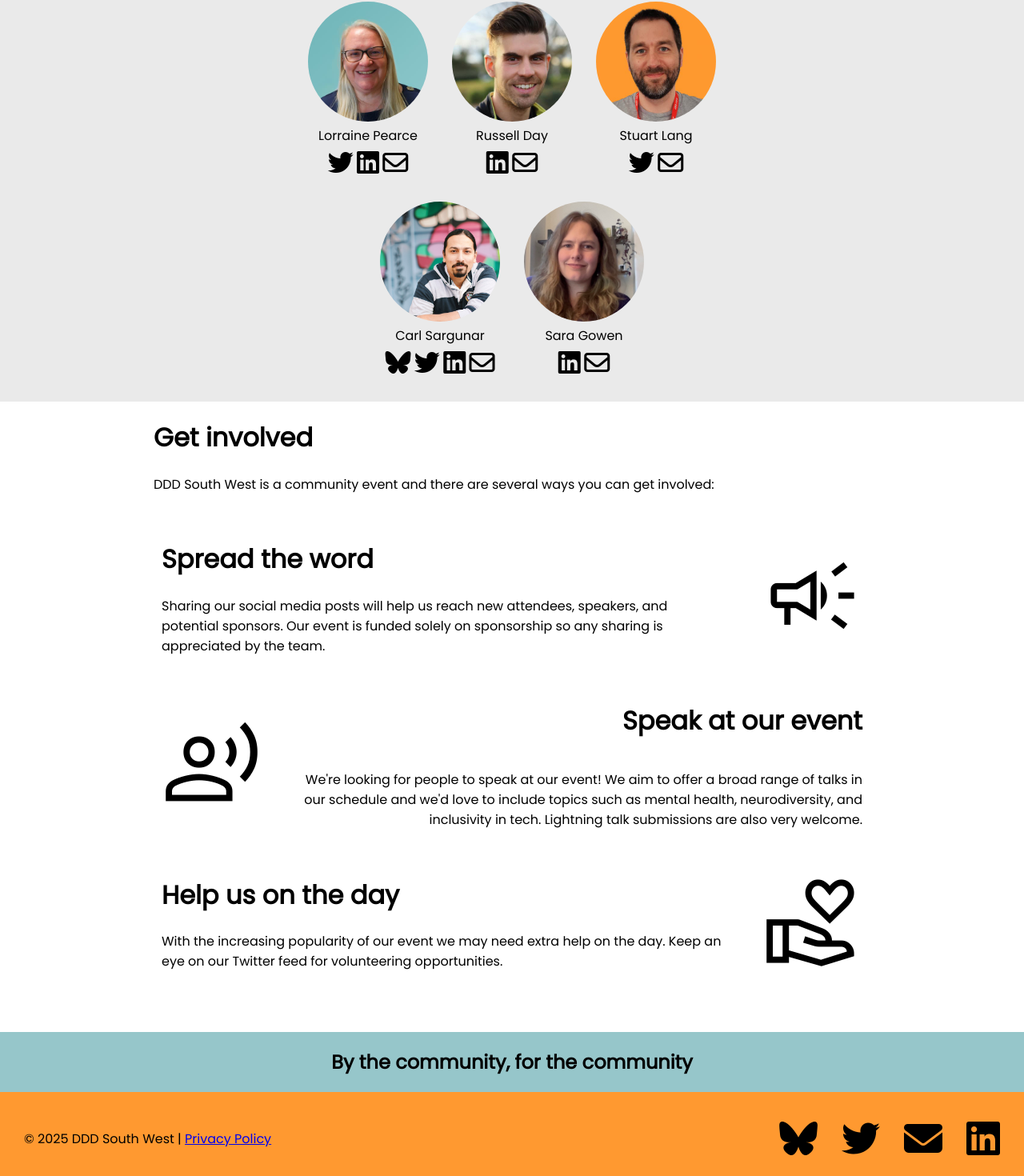
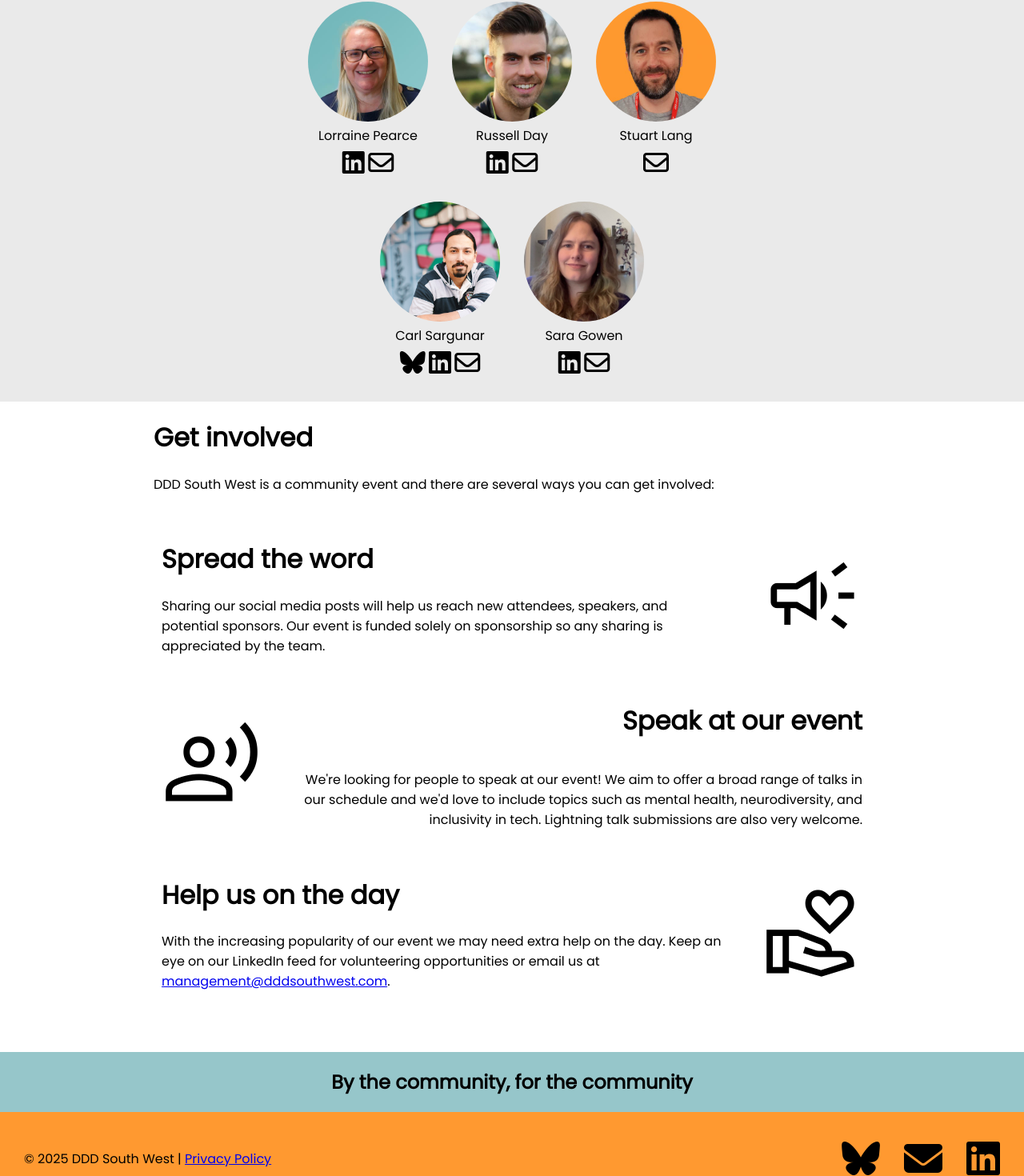
Before and after one commit to dddsw/dddsw-web, a SvelteKit app: page /about in a window 1280 px wide. Shown: the part 581-2051 px from the top of the page at 80% size. Built offline with nearby package versions, Linux system fonts and the light colour scheme.

Commit message:
Remove Twitter

```diff
--- a/src/lib/Footer.svelte
+++ b/src/lib/Footer.svelte
@@ -22,9 +22,6 @@
 			<div class="footer-right">
 				<a href="https://bsky.app/profile/dddsouthwest.bsky.social" target="_blank">
 					<i class="fa-brands fa-bluesky fa-3x" title="DDD South West BlueSky"></i>
-				</a>
-				<a href="https://twitter.com/dddsouthwest" target="_blank">
-					<i class="fa-brands fa-twitter fa-3x" title="DDD South West Twitter"></i>
 				</a>
 				<a href="mailto:management@dddsouthwest.com">
 					<i class="fa-solid fa-envelope fa-3x icon" title="DDD South West Email"></i>
--- a/src/routes/about/+page.svelte
+++ b/src/routes/about/+page.svelte
@@ -17,7 +17,7 @@
 		{
 			title: 'Help us on the day',
 			icon: 'volunteer_activism',
-			paragraph: `With the increasing popularity of our event we may need extra help on the day. Keep an eye on our Twitter feed for volunteering opportunities.`
+			paragraph: `With the increasing popularity of our event we may need extra help on the day. Keep an eye on our LinkedIn feed for volunteering opportunities or email us at <a href="mailto:management@dddsouthwest.com">management@dddsouthwest.com</a>.`
 		}
 	];
 
@@ -26,7 +26,6 @@
 			name: 'Lorraine Pearce',
 			imageName: 'lorraine.jpg',
 			email: 'lorrainepearce@dddsouthwest.com',
-			twitter: 'LorrainePearce',
 			linkedIn: 'lorraine-pearce-688aba8'
 		},
 		{
@@ -38,14 +37,12 @@
 		{
 			name: 'Stuart Lang',
 			imageName: 'stu.jpg',
-			email: 'stuartlang@dddsouthwest.com',
-			twitter: 'stuartblang'
+			email: 'stuartlang@dddsouthwest.com'
 		},
 		{
 			name: 'Carl Sargunar',
 			imageName: 'carl.jpg',
 			email: 'carlsargunar@dddsouthwest.com',
-			twitter: 'carlcod_es',
 			bsky: 'carlcod.es',
 			linkedIn: 'carl-sargunar-63b5814'
 		},
@@ -89,11 +86,6 @@
 						{#if member.bsky}
 							<a href="https://bsky.app/profile/{member.bsky}" target="_blank">
 								<i class="fa-brands fa-bluesky fa-2x icon" title="{member.name} BlueSky"></i>
-							</a>
-						{/if}
-						{#if member.twitter}
-							<a href="https://twitter.com/{member.twitter}" target="_blank">
-								<i class="fa-brands fa-twitter fa-2x icon" title="{member.name} Twitter"></i>
 							</a>
 						{/if}
 						{#if member.linkedIn}
```
